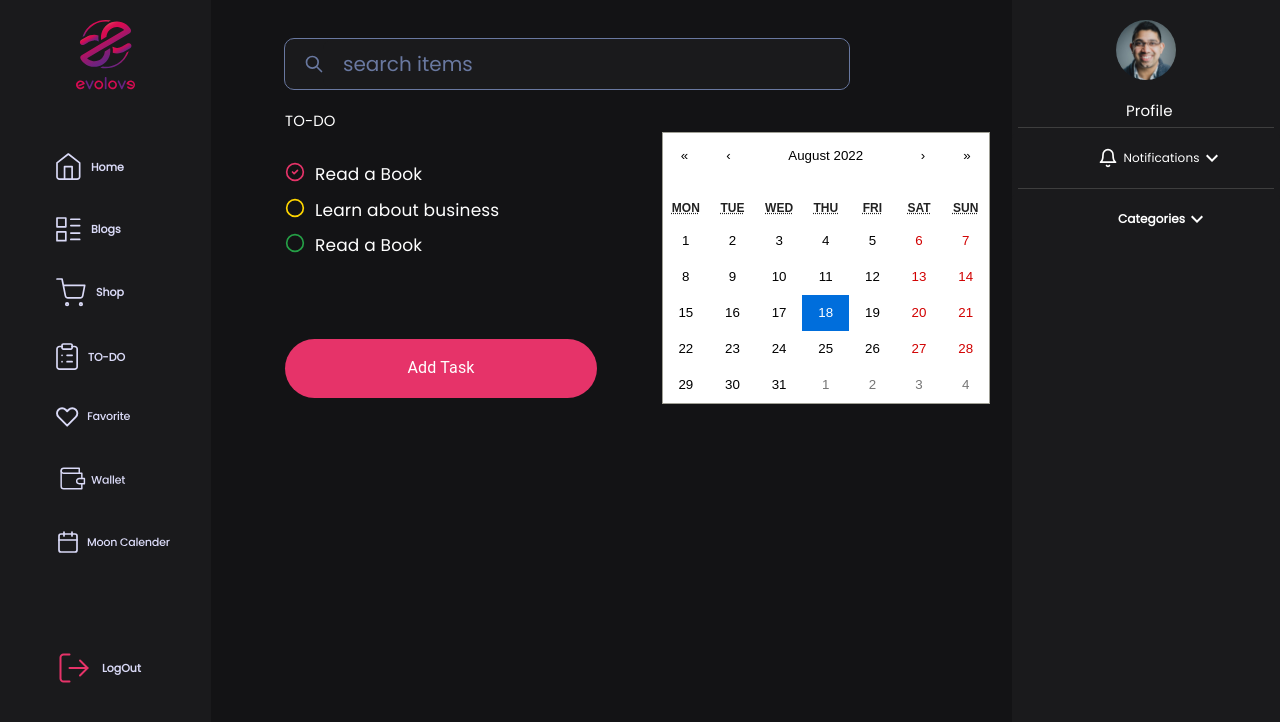
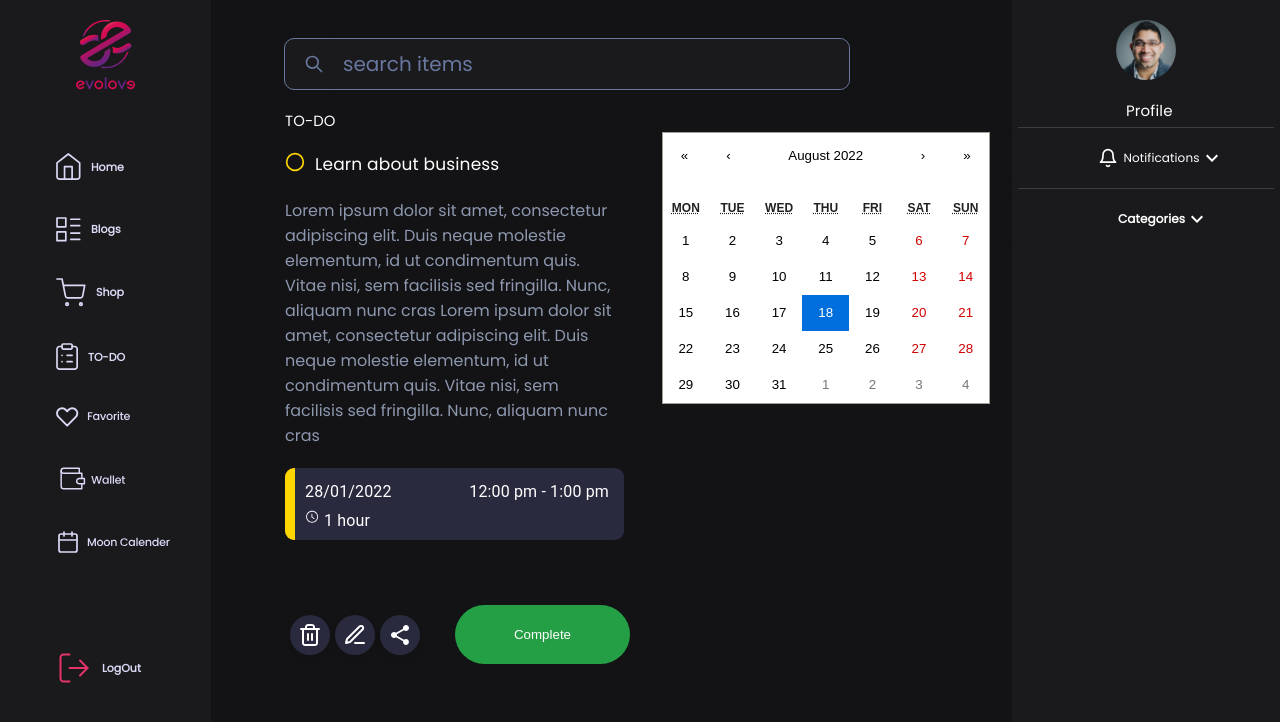
Before and after one commit to saadwaqas688/Evolove, a React (Create React App) app: page /test in a window 1280 px wide. Shown: the top 722 px of the page. Built offline with nearby package versions, Linux system fonts and the light colour scheme.

Commit message:
add todo secondh page

```diff
--- a/src/Components/Containers/Todo/Todo/Todo.jsx
+++ b/src/Components/Containers/Todo/TodoPage1/Todo.jsx
@@ -7,7 +7,8 @@ import { ReadIcon } from "../../../../assets/icons/ReadIcon";
 import { ReadIcon2 } from "../../../../assets/icons/ReadIcon2";
 import { ReadIcon3 } from "../../../../assets/icons/ReadIcon3";
 import { Calender } from "./Calender";
-import { NewSubmissionTypography, TodoDiv1, TodoDiv2, TodoDiv3, AddTodoButton, TodoTypography } from "./Todo.style";
+import { NewSubmissionTypography, TodoDiv1, TodoDiv2, TodoDiv3, AddTodoButton,AddTodoBox, TodoTypography } from "./Todo.style";
+// import { AddTodoBox } from '../Todo/Todo.style';
 const AddTodo = () => {
     return (
         <Paper elevation={0} square={true} style={{ background: Colors.secondary }}>
--- a/src/Components/Containers/Todo/Todo/Todo.style.js
+++ b/src/Components/Containers/Todo/TodoPage1/Todo.style.js
@@ -34,7 +34,7 @@ export const TodoDiv3 = styled('div')(() => ({
   marginTop: "10px"
 }))
 // Add Todo Button
-export const AddTodoButton = styled(Typography)(({ theme }) => ({
+export const AddTodoButton = styled('button')(({ theme }) => ({
   width: "95%",
   background: Colors.info,
   marginTop: "80px",
@@ -46,9 +46,8 @@ export const AddTodoButton = styled(Typography)(({ theme }) => ({
   border: "none",
   borderRadius: "36.5227px",
   [theme.breakpoints.down("lg")]: {
-    height: "40px",
-    marginLeft: "5px",
-    marginBottom: "10px"
+     height: "40px",
+    width:"100%"
   }
 
 }))
--- /dev/null
+++ b/src/Components/Containers/Todo/TodoPage2/TodoPage2.jsx
@@ -0,0 +1,67 @@
+import {
+    Grid,
+    Paper,
+    Typography,
+} from "@mui/material";
+import { Colors } from "../../../../config/palette";
+import { ReadIcon2 } from "../../../../assets/icons/ReadIcon2";
+import { CompleteTodoButton, DataAndTime, HourDiv, HoursTypography, Icondiv, MainDivDateAndTime, NewSubmissionTypography, TodoDescription, TodoDiv1, TodoTypography } from "./TodoPage2.style";
+import { HourIcon } from "../../../../assets/icons/HourIcon";
+import { Calender } from "../TodoPage1/Calender";
+import ShareIcon from '@mui/icons-material/Share';
+import IconButton from '@mui/material/IconButton';
+import { EditIcon } from '../../../../assets/icons/EditIcon';
+import DeleteIcon from "../../../../assets/icons/Delete";
+
+const AddTodoPage2 = () => {
+    return (
+        <Paper elevation={0} square={true} style={{ background: Colors.secondary }}>
+            <NewSubmissionTypography >
+                TO-DO
+            </NewSubmissionTypography>
+            <Grid container spacing={6}>
+                <Grid item xs={12} lg={6} >
+                    <TodoDiv1 >
+                        <ReadIcon2 />
+                        < TodoTypography >Learn about business</TodoTypography>
+                    </TodoDiv1>
+                    <TodoDescription>
+                        Lorem ipsum dolor sit amet, consectetur adipiscing elit. Duis neque molestie
+                        elementum, id ut condimentum quis. Vitae nisi, sem facilisis sed fringilla. Nunc,
+                        aliquam nunc cras Lorem ipsum dolor sit amet, consectetur adipiscing elit. Duis neque molestie elementum, id ut condimentum quis. Vitae nisi, sem facilisis sed fringilla. Nunc, aliquam nunc cras
+                    </TodoDescription>
+                    <DataAndTime   >
+                        <MainDivDateAndTime >
+                            <Typography>28/01/2022</Typography>
+                            <Typography>12:00 pm - 1:00 pm</Typography>
+                        </MainDivDateAndTime>
+                        <HourDiv>
+                            <HourIcon />
+                            <HoursTypography>1 hour</HoursTypography>
+                        </HourDiv>
+                    </DataAndTime>
+                    <Icondiv >
+                        <IconButton aria-label="add to favorites" style={{ color: Colors.light, background: "#2A2A3F", boxShadow: "0px 3.39814px 6.79629px rgba(0, 0, 0, 0.05)" }}>
+                            <DeleteIcon />
+                        </IconButton>
+                        <IconButton aria-label="add to favorites" style={{ color: Colors.light, background: "#2A2A3F", boxShadow: "0px 3.39814px 6.79629px rgba(0, 0, 0, 0.05)" }}>
+                            <EditIcon />
+                        </IconButton>
+                        <IconButton aria-label="add to favorites" style={{ color: Colors.light, background: "#2A2A3F", boxShadow: "0px 3.39814px 6.79629px rgba(0, 0, 0, 0.05)" }}>
+                            <ShareIcon />
+                        </IconButton>
+                        <CompleteTodoButton >Complete</CompleteTodoButton>
+                    </Icondiv>
+                </Grid>
+                <Grid item xs={12} lg={6} >
+
+                    {/* <AddTodoBox > */}
+                    <Calender />
+                    {/* </AddTodoBox> */}
+
+                </Grid>
+            </Grid>
+        </Paper>
+    );
+};
+export default AddTodoPage2;
--- /dev/null
+++ b/src/Components/Containers/Todo/TodoPage2/TodoPage2.style.js
@@ -0,0 +1,145 @@
+import { styled, Typography } from "@mui/material";
+import { Colors } from "../../../../config/palette";
+
+
+
+//New Submission
+export const NewSubmissionTypography = styled(Typography)(() => ({
+    color: Colors.white,
+    marginTop: "10px",
+    fontSize: "14.8px",
+    fontFamily: "Poppins"
+}))
+//TodoTypography
+export const TodoTypography = styled(Typography)(() => ({
+    color: "white",
+    fontFamily: "Poppins",
+    fontSize: "17px",
+    marginLeft: "10px"
+}))
+
+
+//TodoDiv2
+export const TodoDiv1 = styled('div')(() => ({
+    display: "flex",
+    marginTop: "20px"
+}))
+
+//DataAndTime
+export const DataAndTime = styled('div')(({ theme }) => ({
+    display: "flex",
+    flexDirection: "column",
+    justifyContent: "space-around",
+    padding: '0px 15px 0px 10px',
+    marginTop: "20px",
+    width: "19rem",
+    height: "4.5rem",
+    background: "#2A2A3F",
+    borderLeft: "10px solid #FFD600",
+    borderRadius: "9.03226px",
+    [theme.breakpoints.down("lg")]: {
+        width: "90%"
+    }
+}))
+//TodoDiv2
+export const MainDivDateAndTime = styled('div')(() => ({
+    display: "flex",
+    color: Colors.light,
+    marginTop:"10px",
+    justifyContent: "space-between"
+}))
+
+
+// TodoDescription
+
+export const TodoDescription = styled("div")(({ theme }) => ({
+    fontFamily: '"Poppins", "sans-serif"',
+    color: Colors.darkGrey,
+    marginTop: "20px",
+    [theme.breakpoints.down("lg")]: {
+        textAlign: "center"
+    },
+}));
+
+// Add Todo Button
+export const AddTodoButton = styled(Typography)(({ theme }) => ({
+    width: "95%",
+    background: Colors.info,
+    marginTop: "80px",
+    display: "flex",
+    alignItems: "center",
+    justifyContent: "center",
+    color: Colors.light,
+    height: "59px",
+    border: "none",
+    borderRadius: "36.5227px",
+    [theme.breakpoints.down("lg")]: {
+        height: "40px",
+        marginLeft: "5px",
+        marginBottom: "10px"
+    }
+
+}))
+
+// HoursTypography
+export const HoursTypography = styled(Typography)(() => ({
+    marginBottom: "4px",
+    paddingLeft: "5px",
+    color: Colors.light,
+}))
+// HourDiv
+export const HourDiv = styled(Typography)(() => ({
+    display: "flex",
+    color: Colors.light,
+
+}))
+//New Submission
+export const AddTodoBox = styled(Typography)(({ theme }) => ({
+    marginTop: "15px",
+    display: "flex",
+    justifyContent: 'center',
+    alignItems: "center",
+    flexDirection: 'column',
+    background: "#1A1A1C",
+    height: "19rem",
+    width: "23rem",
+    borderRadius: "8px",
+    border: "0.25px solid #676F85",
+    [theme.breakpoints.down("lg")]: {
+        width: "auto",
+        height: "18rem"
+    },
+}))
+
+//CompleteTodoButton
+export const CompleteTodoButton = styled('button')(({ theme }) => ({
+    width: "50%",
+    marginLeft: "30px",
+    background: "#259F46",
+    display: "flex",
+    alignItems: "center",
+    justifyContent: "center",
+    color: Colors.light,
+    fontweight: "500",
+    height: "59px",
+    border: "none",
+    borderRadius: "36.5227px",
+    [theme.breakpoints.down("lg")]: {
+        height: "40px",
+        width: "100%"
+    }
+
+}))
+//Icondiv
+
+export const Icondiv = styled("div")(({ theme }) => ({
+    display: "flex",
+    marginTop: "50px",
+    height: "90px",
+    width: "350px",
+    justifyContent: 'space-evenly',
+    alignItems: "center",
+    [theme.breakpoints.down("lg")]: {
+        width: "100%"
+    },
+}));
--- a/src/Test/Test.jsx
+++ b/src/Test/Test.jsx
@@ -1,10 +1,12 @@
 import React from 'react'
 import AddCard from '../Components/Containers/Subscription/AddCard/AddCard'
-import AddTodo from '../Components/Containers/Todo/Todo/Todo'
+import AddTodo from '../Components/Containers/Todo/TodoPage1/Todo'
+import AddTodoPage2 from '../Components/Containers/Todo/TodoPage2/TodoPage2'
 const Test = () => {
   return (
-    <div>
-<AddTodo/>
+ <div>
+{/* <AddTodo/> */}
+<AddTodoPage2/>
     </div>
   )
 }
--- /dev/null
+++ b/src/assets/icons/Delete.jsx
@@ -0,0 +1,15 @@
+import React from 'react'
+
+const DeleteIcon = ({color}) => {
+  return (
+<svg width="24" height="24" viewBox="0 0 24 24" fill="none" xmlns="http://www.w3.org/2000/svg">
+<path d="M3 6H5H21" stroke="white" stroke-width="2" stroke-linecap="round" stroke-linejoin="round"/>
+<path d="M8 6V4C8 3.46957 8.21071 2.96086 8.58579 2.58579C8.96086 2.21071 9.46957 2 10 2H14C14.5304 2 15.0391 2.21071 15.4142 2.58579C15.7893 2.96086 16 3.46957 16 4V6M19 6V20C19 20.5304 18.7893 21.0391 18.4142 21.4142C18.0391 21.7893 17.5304 22 17 22H7C6.46957 22 5.96086 21.7893 5.58579 21.4142C5.21071 21.0391 5 20.5304 5 20V6H19Z" stroke="white" stroke-width="2" stroke-linecap="round" stroke-linejoin="round"/>
+<path d="M10 11V17" stroke="white" stroke-width="2" stroke-linecap="round" stroke-linejoin="round"/>
+<path d="M14 11V17" stroke="white" stroke-width="2" stroke-linecap="round" stroke-linejoin="round"/>
+</svg>
+
+  )
+}
+
+export default DeleteIcon
--- /dev/null
+++ b/src/assets/icons/EditIcon.jsx
@@ -0,0 +1,13 @@
+import React from 'react'
+
+export const EditIcon = () => {
+  return (
+    <svg width="24" height="24" viewBox="0 0 24 24" fill="none" xmlns="http://www.w3.org/2000/svg">
+<path d="M12 20H21" stroke="white" stroke-width="2" stroke-linecap="round" stroke-linejoin="round"/>
+<path d="M16.5 3.49998C16.8978 3.10216 17.4374 2.87866 18 2.87866C18.2786 2.87866 18.5544 2.93353 18.8118 3.04014C19.0692 3.14674 19.303 3.303 19.5 3.49998C19.697 3.69697 19.8532 3.93082 19.9598 4.18819C20.0665 4.44556 20.1213 4.72141 20.1213 4.99998C20.1213 5.27856 20.0665 5.55441 19.9598 5.81178C19.8532 6.06915 19.697 6.303 19.5 6.49998L7 19L3 20L4 16L16.5 3.49998Z" stroke="white" stroke-width="2" stroke-linecap="round" stroke-linejoin="round"/>
+</svg>
+
+
+
+    )
+}
--- /dev/null
+++ b/src/assets/icons/HourIcon.jsx
@@ -0,0 +1,10 @@
+import React from 'react'
+
+export const HourIcon = () => {
+  return (
+    <svg width="14" height="15" viewBox="0 0 11 10" fill="none" xmlns="http://www.w3.org/2000/svg">
+    <path fill-rule="evenodd" clip-rule="evenodd" d="M5.58931 0.516235C8.18326 0.516235 10.2936 2.62658 10.2936 5.22054C10.2936 7.81449 8.18326 9.92484 5.58931 9.92484C2.99536 9.92484 0.88501 7.81449 0.88501 5.22054C0.88501 2.62658 2.99536 0.516235 5.58931 0.516235ZM5.58931 1.22188C3.3844 1.22188 1.59065 3.01563 1.59065 5.22054C1.59065 7.42544 3.3844 9.21919 5.58931 9.21919C7.79422 9.21919 9.58797 7.42544 9.58797 5.22054C9.58797 3.01563 7.79422 1.22188 5.58931 1.22188ZM5.42993 2.91326C5.62516 2.91326 5.78275 3.07133 5.78275 3.26609V5.34633L7.38457 6.3013C7.55157 6.4015 7.60661 6.6179 7.50688 6.78537C7.44055 6.89593 7.32341 6.95755 7.20345 6.95755C7.14182 6.95755 7.07973 6.94156 7.02281 6.90816L5.24928 5.85016C5.14297 5.78618 5.07711 5.67093 5.07711 5.54673V3.26609C5.07711 3.07133 5.23517 2.91326 5.42993 2.91326Z" fill="#FDFDFF"/>
+    </svg>
+
+    )
+}
```
Also changed, not shown: src/Components/Containers/Todo/TodoPage1/Calender.jsx (renamed from src/Components/Containers/Todo/Todo/Calender.jsx).
